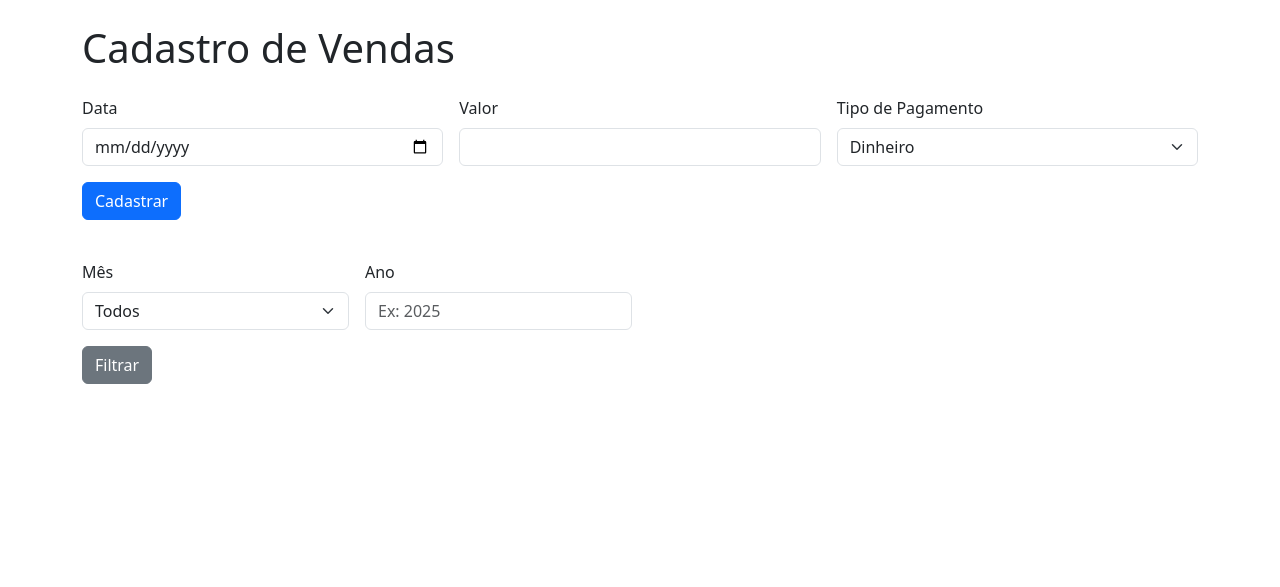
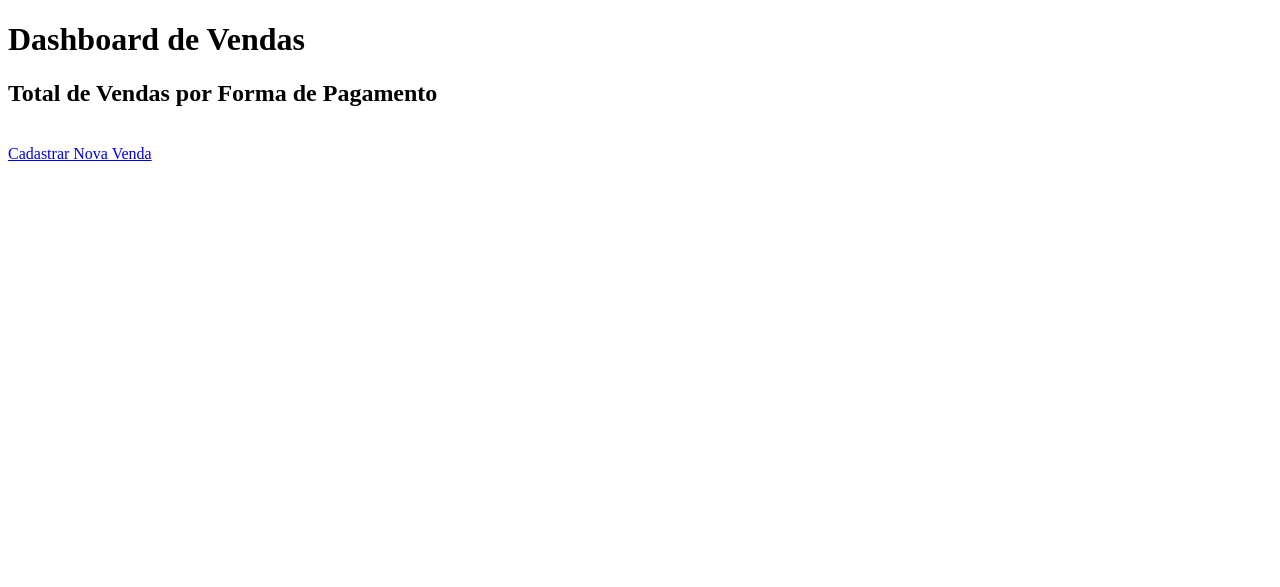
Before and after one commit to lucasricardocs/clipsburger, a Flask app: template templates/index.html in a window 1280 px wide. Shown: the top 587 px of the page. Run offline with Flask 3, Linux system fonts and the light colour scheme; the template is opened without the code that fills it, so the values that code supplies are empty; a map, chart or similar area stays blank.

Commit message:
Update index.html

```diff
--- a/templates/index.html
+++ b/templates/index.html
@@ -2,96 +2,18 @@
 <html lang="pt-br">
 <head>
     <meta charset="UTF-8">
-    <title>Cadastro de Vendas</title>
-    <link href="https://cdn.jsdelivr.net/npm/bootstrap@5.3.0/dist/css/bootstrap.min.css" rel="stylesheet">
-    <script src="https://cdn.jsdelivr.net/npm/chart.js"></script>
+    <meta name="viewport" content="width=device-width, initial-scale=1.0">
+    <title>Vendas - Dashboard</title>
 </head>
-<body class="container py-4">
+<body>
+    <h1>Dashboard de Vendas</h1>
 
-    <h1 class="mb-4">Cadastro de Vendas</h1>
-
-    <!-- Formulário de Cadastro -->
-    <form method="POST" class="row g-3">
-        <div class="col-md-4">
-            <label for="data" class="form-label">Data</label>
-            <input type="date" class="form-control" id="data" name="data" required>
-        </div>
-        <div class="col-md-4">
-            <label for="valor" class="form-label">Valor</label>
-            <input type="number" step="0.01" class="form-control" id="valor" name="valor" required>
-        </div>
-        <div class="col-md-4">
-            <label for="tipo_pagamento" class="form-label">Tipo de Pagamento</label>
-            <select class="form-select" id="tipo_pagamento" name="tipo_pagamento" required>
-                <option value="Dinheiro">Dinheiro</option>
-                <option value="Cartão">Cartão</option>
-                <option value="Pix">Pix</option>
-            </select>
-        </div>
-        <div class="col-12">
-            <button type="submit" class="btn btn-primary">Cadastrar</button>
-        </div>
-    </form>
-
-    <!-- Filtro por Mês e Ano -->
-    <form method="GET" class="row g-3 my-4">
-        <div class="col-md-3">
-            <label for="mes" class="form-label">Mês</label>
-            <select class="form-select" id="mes" name="mes">
-                <option value="">Todos</option>
-                {% for i in range(1, 13) %}
-                <option value="{{ '{:02d}'.format(i) }}">{{ '{:02d}'.format(i) }}</option>
-                {% endfor %}
-            </select>
-        </div>
-        <div class="col-md-3">
-            <label for="ano" class="form-label">Ano</label>
-            <input type="text" class="form-control" id="ano" name="ano" placeholder="Ex: 2025">
-        </div>
-        <div class="col-12">
-            <button type="submit" class="btn btn-secondary">Filtrar</button>
-        </div>
-    </form>
-
-    <!-- Gráfico -->
     <div>
-        <canvas id="graficoAcumulado"></canvas>
+        <h2>Total de Vendas por Forma de Pagamento</h2>
+        {{ chart|safe }}
     </div>
 
-    <script>
-        const ctx = document.getElementById('graficoAcumulado').getContext('2d');
-        const grafico = new Chart(ctx, {
-            type: 'line',
-            data: {
-                labels: {{ datas | safe }},
-                datasets: [{
-                    label: 'Total Acumulado',
-                    data: {{ acumulado | safe }},
-                    fill: true,
-                    borderColor: 'blue',
-                    backgroundColor: 'lightblue',
-                    tension: 0.3
-                }]
-            },
-            options: {
-                scales: {
-                    x: {
-                        title: {
-                            display: true,
-                            text: 'Data'
-                        }
-                    },
-                    y: {
-                        title: {
-                            display: true,
-                            text: 'Valor R$'
-                        },
-                        beginAtZero: true
-                    }
-                }
-            }
-        });
-    </script>
-
+    <br>
+    <a href="{{ url_for('cadastrar') }}">Cadastrar Nova Venda</a>
 </body>
 </html>
```
